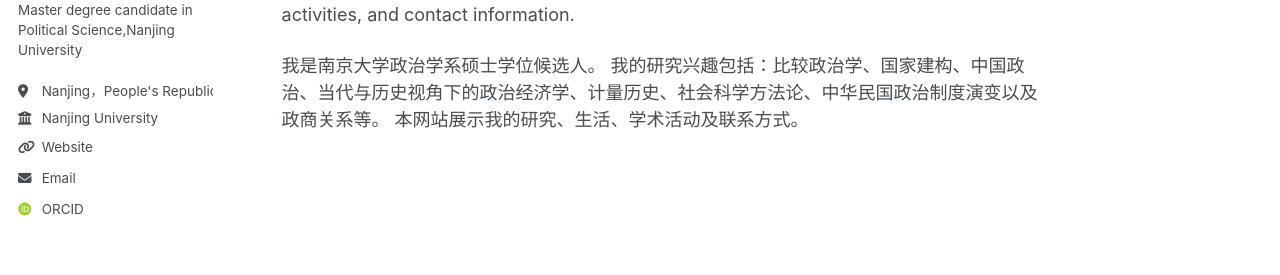
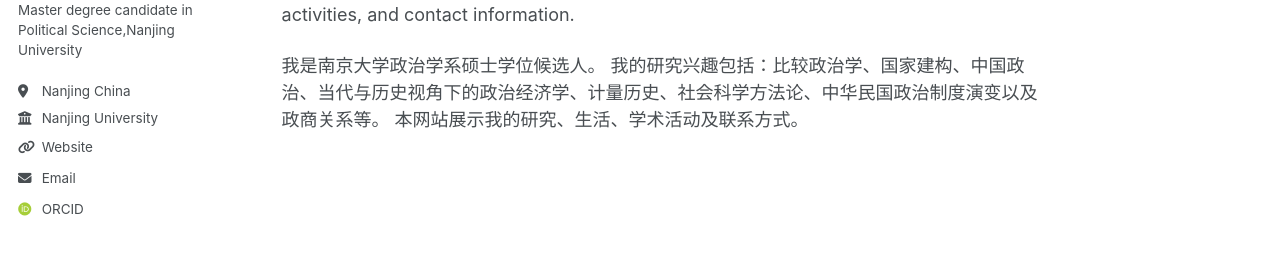
Before and after one commit to SHEN-YUJIE/SHEN-YUJIE.github.io, a Jekyll site: the page built from _pages/about.md, in a window 1280 px wide. Shown: the part 277-552 px from the top of the page. Built offline with Jekyll 4.4.1, drawn with Linux system fonts in a browser that asks for light colours; some web fonts are replaced; a script bundle is joined from its source files by our own code; library files that are not in the unit come from our copies.

Commit message:
Update _config.yml

```diff
--- a/_config.yml
+++ b/_config.yml
@@ -27,7 +27,7 @@ author:
   name             : "Yujie Shen 沈雨杰"
   pronouns         : # example: "she/her"
   bio              : "Master degree candidate in Political Science,Nanjing University"
-  location         : "Nanjing，People's Republic of China"
+  location         : "Nanjing China"
   employer         : "Nanjing University"
   uri              : "https://shen-yujie.github.io"
   email            : "502024060019@smail.nju.edu.cn"  # Academic websites
```
